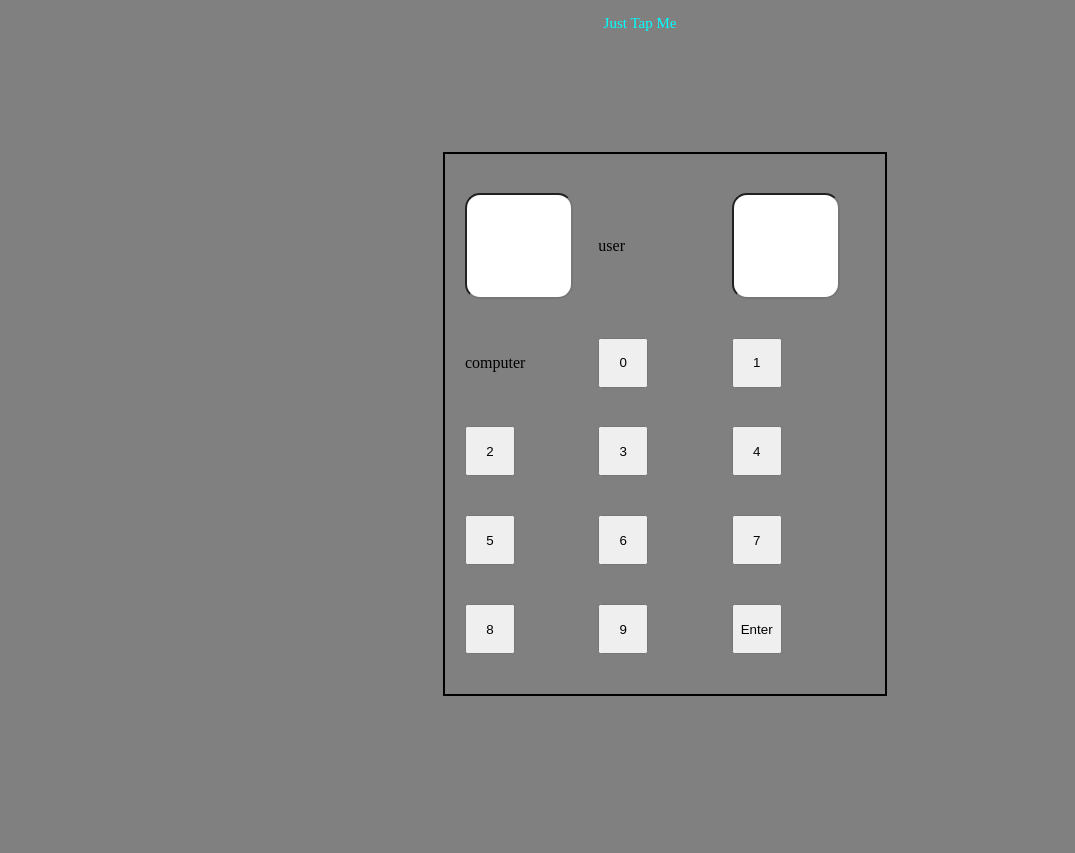
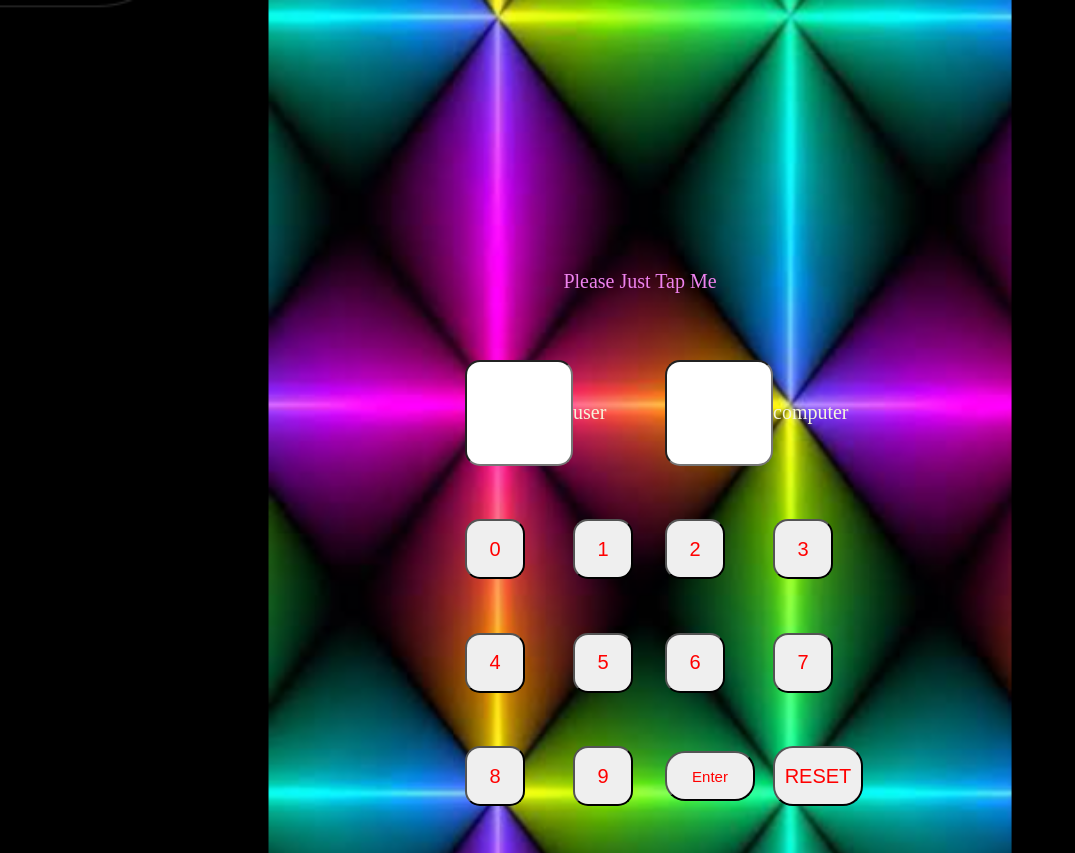
Before and after one commit to Divinejay-001/Netisens-Web-Development-Class, a plain HTML site: page javascript/dom2.html in a window 1280 px wide. Shown: the whole page, without its empty margins (0-1075 px from the left). Before the commit the page ends 800 px from the top, so only its background shows below. Drawn offline with Linux system fonts and the light colour scheme.

Commit message:
dom.js
My work in dom assignment

```diff
--- a/javascript/dom2.html
+++ b/javascript/dom2.html
@@ -1,22 +1,26 @@
 <!DOCTYPE html>
 <html lang="en">
 <head>
+
     <meta charset="UTF-8">
     <meta name="viewport" content="width=device-width, initial-scale=1.0">
     <title>My Bet App</title>
     <style>
   body {
-    margin: auto;
-    width: 700px;
-    height: 100vh;
-    background-color: grey;
-    display: grid;
-    justify-self: center;
-  }
+  margin:250px;
+  width: 700px;
+  height: 200vh;
+  display: grid;
+  justify-self: center;
+  background-image: url('/Screenshot_20240905-225550.png');
+  background-size: cover;
+  background-repeat: no-repeat;
+  max-height: 10vh;
+    }
   body:hover {
   }
   div {
-    border: 2px solid black;
+    border: 2px   ;
     display: flex;
     align-items: center;
     justify-content: space-between;
@@ -24,21 +28,25 @@
     width: 1000px;
     justify-self: center;
     padding: 20px;
+    background-color: ;
   }
   button {
-    width: 50px;
-    height: 50px;
+    width: 60px;
+    height: 60px;
     cursor: pointer;
+    font-size: 20px;
+    color: red;
+    border-radius: 15px;
   }
   button:hover{
-    background-color:gray;
+    background-color:rgb(106, 255, 0);
   }
   button:active{
     background-color:yellow;
   }
   .button-grid {
     display: grid;
-    grid-template-columns: repeat(3, 1fr);
+    grid-template-columns: repeat(4, 1fr);
     /* grid-template-rows: repeat(2, 1fr); */
     grid-gap: none;
     margin-left: 50px;
@@ -47,22 +55,25 @@ gap: none;
 max-width: 400px;
      }
   p {
-    color: aqua;
-    font-size: 15px;
+    color:violet;
+    font-size: 20px;
     justify-self: center;
   }
   #Enter{
-    width: 60px;
+    width: 90px;
     padding: 10px 20px 10px 20px ;
     height: 50px;
     font-size: 15px;
-
+   border-radius: 20px;
     align-items: center;
 justify-content: center;
   }
   input{
     align-self: center;
-
+    font-size: 20px;
+justify-content: center;
+align-items: center;
+display: grid;
   }
   #display{
     width: 100px;
@@ -70,6 +81,7 @@ justify-content: center;
     background-color: white;
     border-radius: 15px;
     display:grid;
+    color: ;
   }
   #computerDisplay{
     width: 100px;
@@ -78,10 +90,24 @@ justify-content: center;
     border-radius: 15px;
     display: grid;
   }
+  img{
+    width: 800px;
+    /* height: 100vh; */
+  }
+label{
+  color: beige;
+  font-size: 20px;
+}
+#reset{
+  width: 90px;
+  border-radius: 20px;
+}
 </style>
 </head>
 <body>
-           <p onclick="alert('Pick a number and stand a chance winning')" id="tap-me">Just Tap Me</p>
+  <audio  autopause loop src="/Rema_-_Ozeba (1).mp3"></audio>
+  <!-- <img src="Screenshot_20240905-230806.png"height="300" width="400" alt=""> -->
+           <p onclick="alert('Pick a number and stand a chance of winning')" id="tap-me">Please Just Tap Me</p>
  <div class="button-grid">
 
      <input id="display"readonly>
@@ -102,7 +128,11 @@ justify-content: center;
         <button onclick="appendToDisplay ('7')">7</button>
         <button onclick="appendToDisplay ('8')">8</button>
         <button onclick="appendToDisplay ('9')">9</button>
-        <button onclick="enter('Enter')">Enter</button>
+        <button id="Enter" onclick="enter('Enter')">Enter</button>
+        <button id="reset" onclick="clearDisplay('RESET')">RESET</button>
+        <!-- <button onclick="enter('Enter')"></button> -->
+       <!-- <input id="reset" type="reset"> -->
       </div>
+
   <script src="/javascript/dom2.js"></script>
 </body>
--- a/javascript/dom2.js
+++ b/javascript/dom2.js
@@ -31,6 +31,7 @@
 //         display.value="Error"
 //     }
 // }
+const divine= document.getElementById('display')
 let display = '';
 let computerDisplay = '';
 
@@ -46,8 +47,12 @@ function enter() {
   if (display == computerDisplay) {
     alert('You have won a prize!');
   } else {
+    alert('Game Over!!!!')
     alert('You have failed. Try again!');
   }
 
   display = ''; // reset user input
 }
+function clearDisplay(){
+ divine.value='';
+}
```
Also changed, not shown: html/html code/assignment.html (+1 -1 lines), Screenshot_20240905-225550.png (added), Snapchat-84305942.jpg (deleted), 1 other file.
